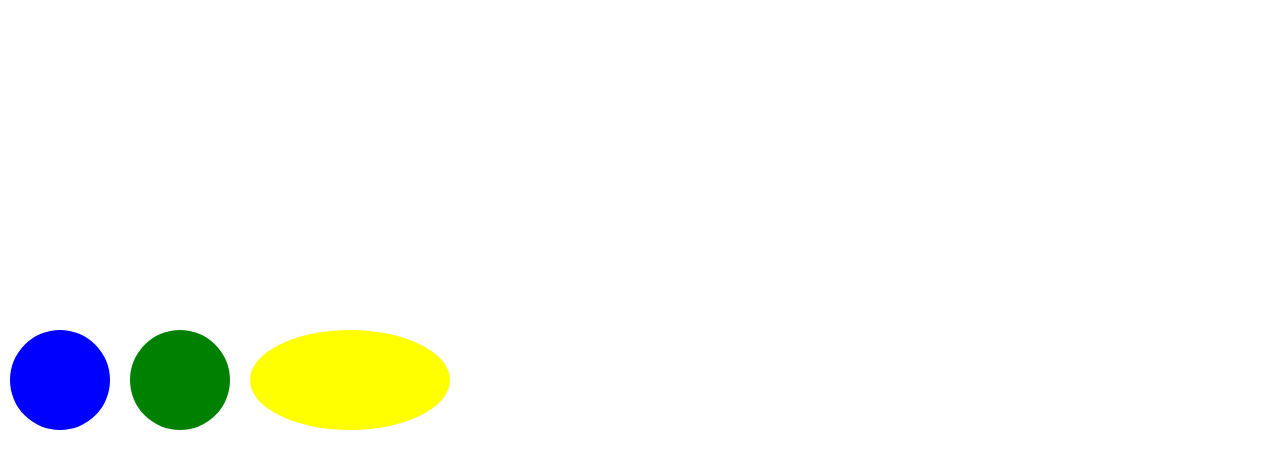
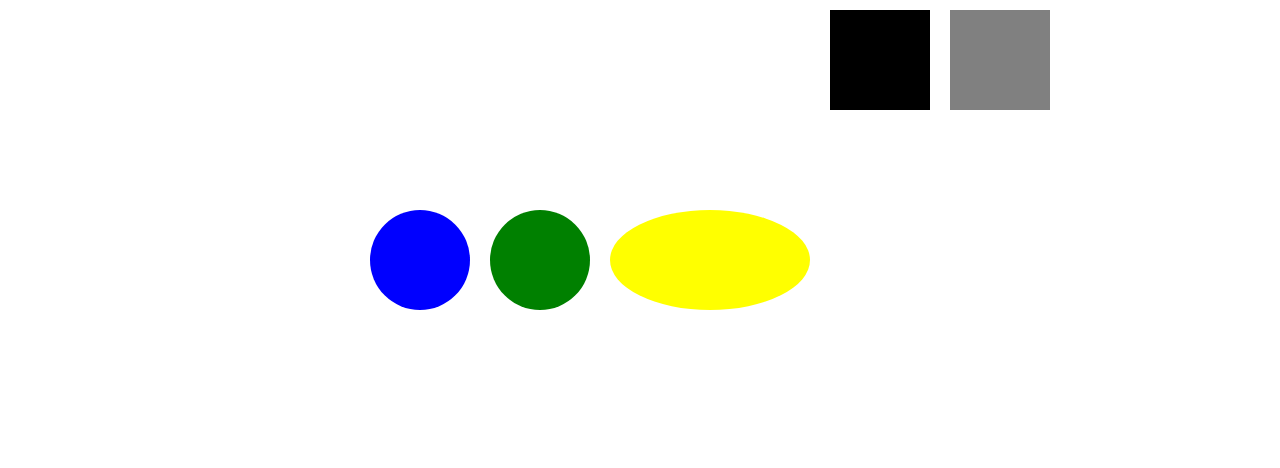
Before and after one commit to DavideAlovisio13/GSAP, a website built with Vite: page index.html in a window 1280 px wide. Built offline with nearby package versions, Linux system fonts and the light colour scheme.

Commit message:
gsap.from, gsap.fromTo

```diff
--- a/index.html
+++ b/index.html
@@ -10,6 +10,7 @@
 
 <body>
   <div id="app">
+    <div class="main-container">
       <div class="container">
         <div class="square"></div>
         <div class="square"></div>
@@ -20,6 +21,13 @@
         <div class="class2"></div>
         <div class="class3"></div>
       </div>
+      <div class="container">
+        <div class="square1"></div>
+      </div>
+      <div class="container">
+        <div class="square2"></div>
+      </div>
+    </div>
   </div>
   <script type="module" src="/src/main.js"></script>
 </body>
--- a/src/main.js
+++ b/src/main.js
@@ -39,3 +39,32 @@
     borderRadius: '50%',
     y: 200
 })
+
+// metodo from e fromTo per gestire i tween
+
+// from andiamo a gestire l'animazione nello stato iniziale
+
+gsap.from(".square1", {
+  duration: 3,
+  delay: 0.5,
+  // per lavorare con la proprietà opacity, meglio usare autoAlpha, che è la combinazione di visibilità e opacità. Per esempio con una modale
+  autoAlpha: 0,
+  x: -300,
+})
+
+// il metodo fromTo serve per combinare stato iniziale e finale
+
+// in questo caso passiamo due oggetti, nel primo stato iniziale, nel secondo lo stato finale
+
+gsap.fromTo(".square2", {
+  autoAlpha: 0,
+  x: 300,
+  rotate: 180
+}, {
+  autoAlpha: 1,
+  x: 0,
+  rotate: 0,
+  duration: 4,
+    delay:1,
+    ease:"linear",
+})
--- a/src/style.css
+++ b/src/style.css
@@ -2,6 +2,11 @@
   margin: 0;
   padding: 0;
   box-sizing: border-box;
+}
+
+.main-container {
+  display: flex;
+  flex-wrap: wrap;
 }
 
 .container {
@@ -34,3 +39,15 @@
   height: 100px;
   background-color: yellow;
 }
+
+.square1 {
+  width: 100px;
+  height: 100px;
+  background-color: black;
+}
+
+.square2 {
+  width: 100px;
+  height: 100px;
+  background-color: grey;
+}
```
Lines whose indentation alone changed are shown as unchanged.
